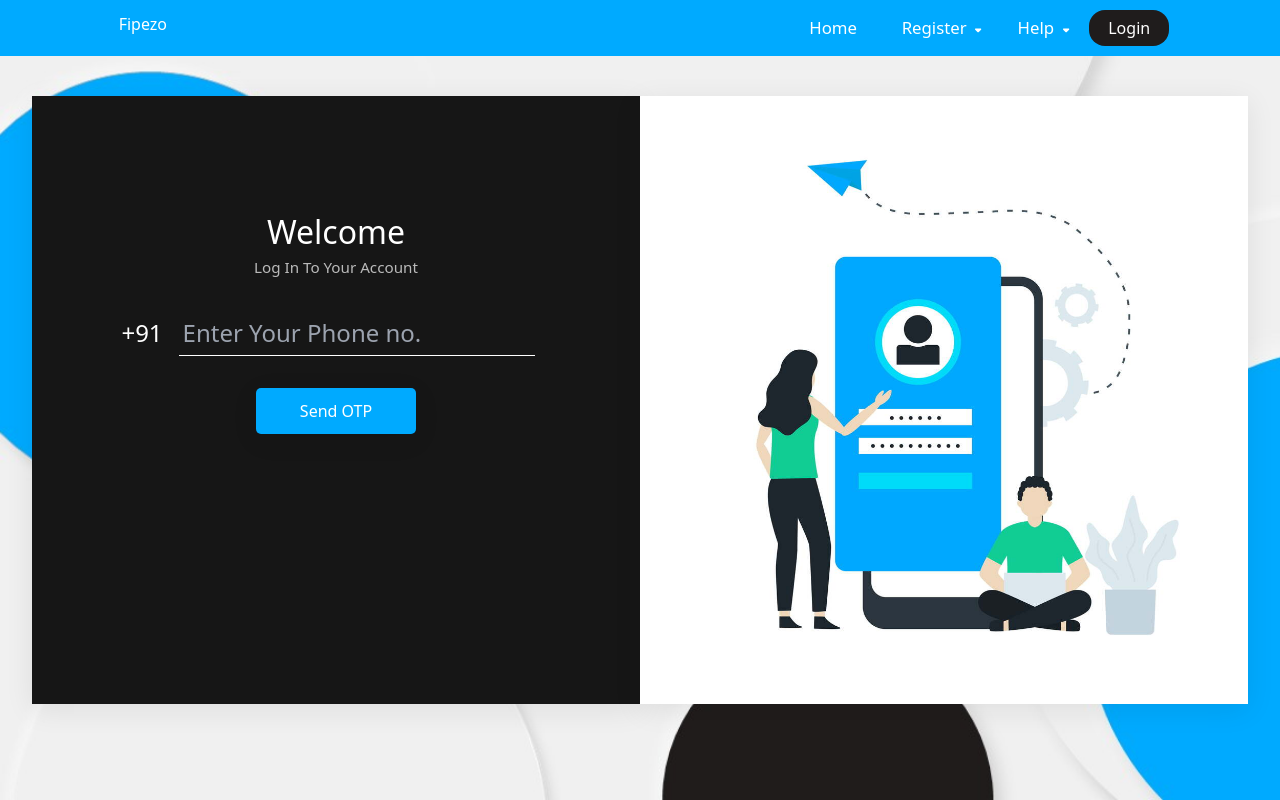
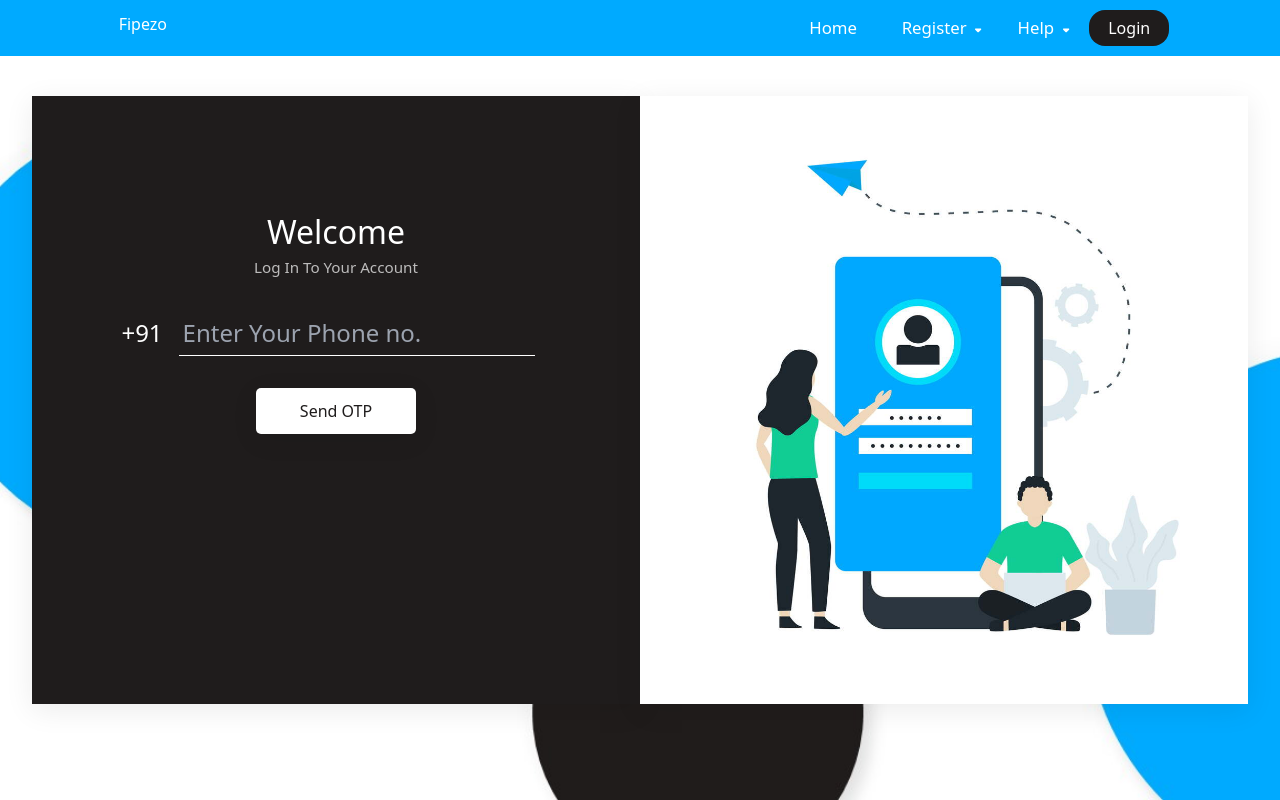
Before and after one commit to niladrix719/FreeLancerWebsite, a Next.js app in the folder client/: page /login in a window 1280 px wide. Built offline with nearby package versions, Linux system fonts and the light colour scheme.

Commit message:
added contact section

```diff
--- a/client/pages/contact.jsx
+++ b/client/pages/contact.jsx
@@ -4,7 +4,25 @@ import styles from '../styles/Contact.module.css'
 function contact() {
   return (
     <div className={styles.contact}>
-      <Navbar />
+      <div className={styles.navbar}>
+        <Navbar />
+      </div>
+      <div className={styles.body}>
+        <div className={styles.contact_form}>
+          <h1 className={styles.heading}>Contact Us</h1>
+          <div className={styles.form_body}>
+            <form className={styles.form}>
+              <label htmlFor="name" className={styles.label}>Name :</label>
+              <input type='text' id='name' className={styles.input} />
+              <label htmlFor="email" className={styles.label}>Email :</label>
+              <input type='email' id='email' className={styles.input} />
+              <label htmlFor="message" className={styles.label}>Message :</label>
+              <textarea className={styles.textarea} name="message" id="message" cols="30" rows="10"></textarea>
+              <button className={styles.btn}>Submit</button>
+            </form>
+          </div>
+        </div>
+      </div>
     </div>
   )
 }
--- a/client/pages/explore.jsx
+++ b/client/pages/explore.jsx
@@ -23,7 +23,7 @@ function Explore() {
                         bio="Capturing Moments with love"
                         category="Photographer"
                         pic="img01"
-                        cover="/cover1.jpg"
+                        cover="/cover01.jpg"
                         icon={faCameraRetro}
                     />
                     <ProfileCard
@@ -31,7 +31,7 @@ function Explore() {
                         bio="seeking to work on projects"
                         category="Cinematographer"
                         pic="img02"
-                        cover="/cover2.jpg"
+                        cover="/cover02.jpg"
                         icon={faVideo}
                     />
                     <ProfileCard
@@ -39,7 +39,7 @@ function Explore() {
                         bio="Experienced Photographer"
                         category="Drone Operator"
                         pic="img03"
-                        cover="/cover3.jpg"
+                        cover="/cover03.jpg"
                         icon={faClapperboard}
                     />
                     <ProfileCard
@@ -47,7 +47,7 @@ function Explore() {
                         bio="Here for you"
                         category="Cinematographer"
                         pic="img04"
-                        cover="/cover4.jpg"
+                        cover="/cover04.jpg"
                         icon={faVideo}
                     />
                     <ProfileCard
@@ -55,7 +55,7 @@ function Explore() {
                         bio="Freeze Your Emotions"
                         category="Drone Operator"
                         pic="img05"
-                        cover="/cover5.jpg"
+                        cover="/cover05.jpg"
                         icon={faClapperboard}
                     />
                     <ProfileCard
@@ -63,7 +63,7 @@ function Explore() {
                         bio="Checkout my profile"
                         category="Photographer"
                         pic="img06"
-                        cover="/cover6.jpg"
+                        cover="/cover06.jpg"
                         icon={faCameraRetro}
                     />
                 </div>
--- a/client/pages/faqs.jsx
+++ b/client/pages/faqs.jsx
@@ -4,7 +4,9 @@ import styles from '../styles/Faqs.module.css'
 function faqs() {
   return (
     <div className={styles.faqs}>
-      <Navbar />
+      <div className={styles.navbar}>
+        <Navbar />
+      </div>
     </div>
   )
 }
--- a/client/styles/Contact.module.css
+++ b/client/styles/Contact.module.css
@@ -0,0 +1,57 @@
+.navbar{
+    background-color: var(--primary-blue);
+}
+
+.contact_form{
+    border: 1px solid lightgray;
+    height: 40rem;
+    width: 55rem;
+    margin-top: 5rem;
+    border-radius: 15px;
+    padding: 2rem;
+    box-shadow: var(--shadow);
+}
+
+.body{
+    display: flex;
+    justify-content: center;
+}
+
+.heading{
+    font-size: 1.6rem;
+}
+
+.form{
+    display: flex;
+    flex-direction: column;
+    gap: 1rem;
+    margin-top: 1rem;
+    align-items: flex-start;
+}
+
+.label{
+    font-size: 1.1rem;
+}
+
+.input , .textarea{
+    padding: 1rem;
+    border: 1px solid lightgray;
+    width: 60%;
+}
+
+.textarea{
+    resize: none;
+    height: 10rem;
+}
+
+.btn{
+    background-color: #00aaff;
+    color: rgb(255, 255, 255);
+    font-size: 1rem;
+    padding: 0.7rem;
+    font-weight: 500;
+    box-shadow: 0 6px 27px 0 rgba(0,3,2,0.08);
+    width: 10rem;
+    border-radius: 5px;
+    margin-top: 1rem;
+}
--- a/client/styles/Faqs.module.css
+++ b/client/styles/Faqs.module.css
@@ -0,0 +1,3 @@
+.navbar{
+    background-color: var(--primary-blue);
+}
--- a/client/styles/login.module.css
+++ b/client/styles/login.module.css
@@ -1,6 +1,6 @@
 .login{
     text-align: center;
-    background-image: url(../assets/bg10.jpg);
+    background-image: url(../assets/bg12.jpg);
     background-position: center;
     background-repeat: no-repeat;
     background-size: cover;
@@ -13,7 +13,7 @@
 }
 
 .form{
-    background-color: #161616;
+    background-color: var(--primary-color);
     height: 38rem;
     width: 38rem;
     display: flex;
@@ -55,8 +55,8 @@
 }
 
 .btn{
-    background-color: #00aaff;
-    color: rgb(255, 255, 255);
+    background-color: white;
+    color: var(--primary-color);
     font-size: 1rem;
     padding: 0.7rem;
     font-weight: 500;
@@ -66,7 +66,7 @@
 }
 
 .btn:hover{
-    background-color: #055882;
+    background-color: lightgray;
 }
 
 .heading{
```
Also changed, not shown: client/assets/bg12.jpg (added), client/assets/bg13.jpg (added).
